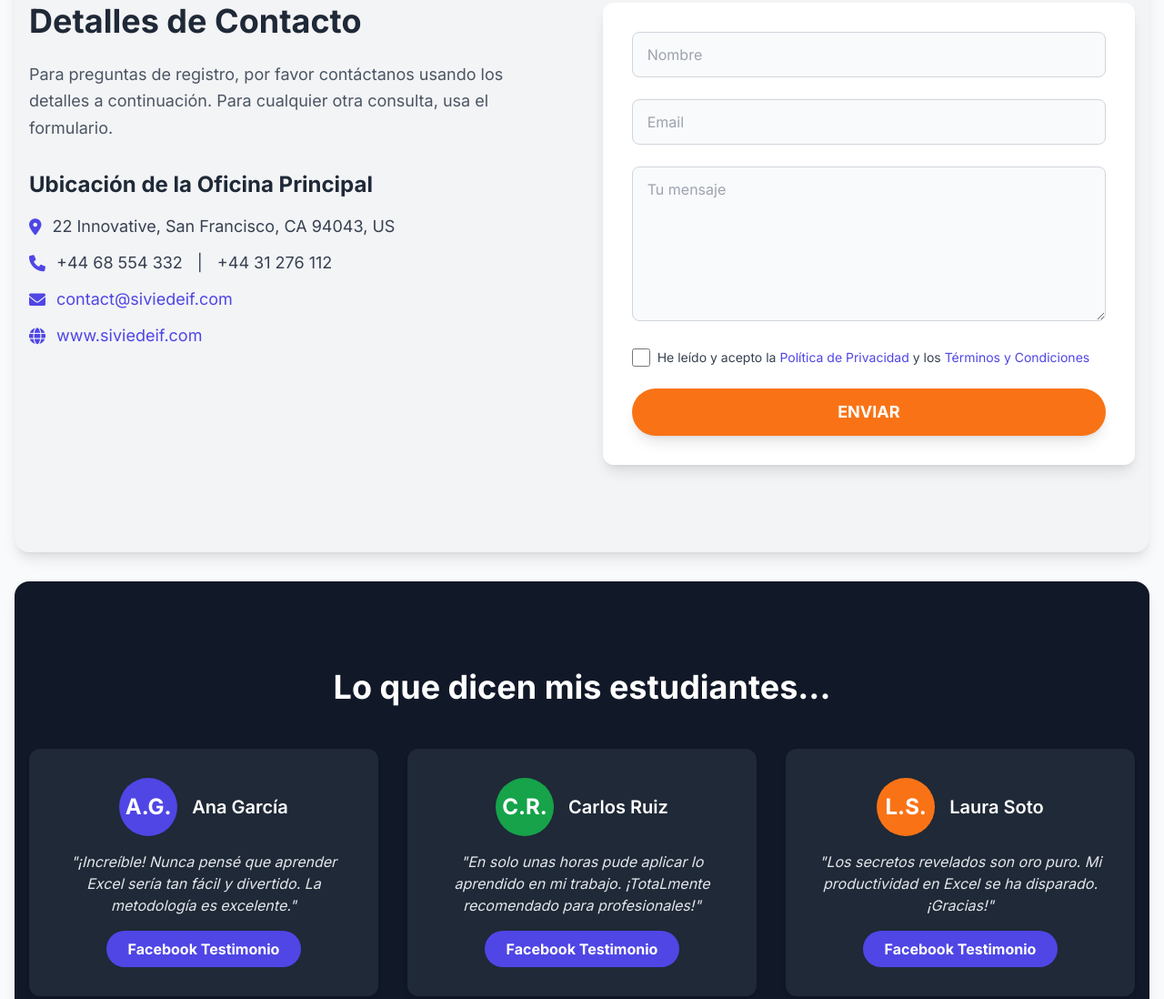
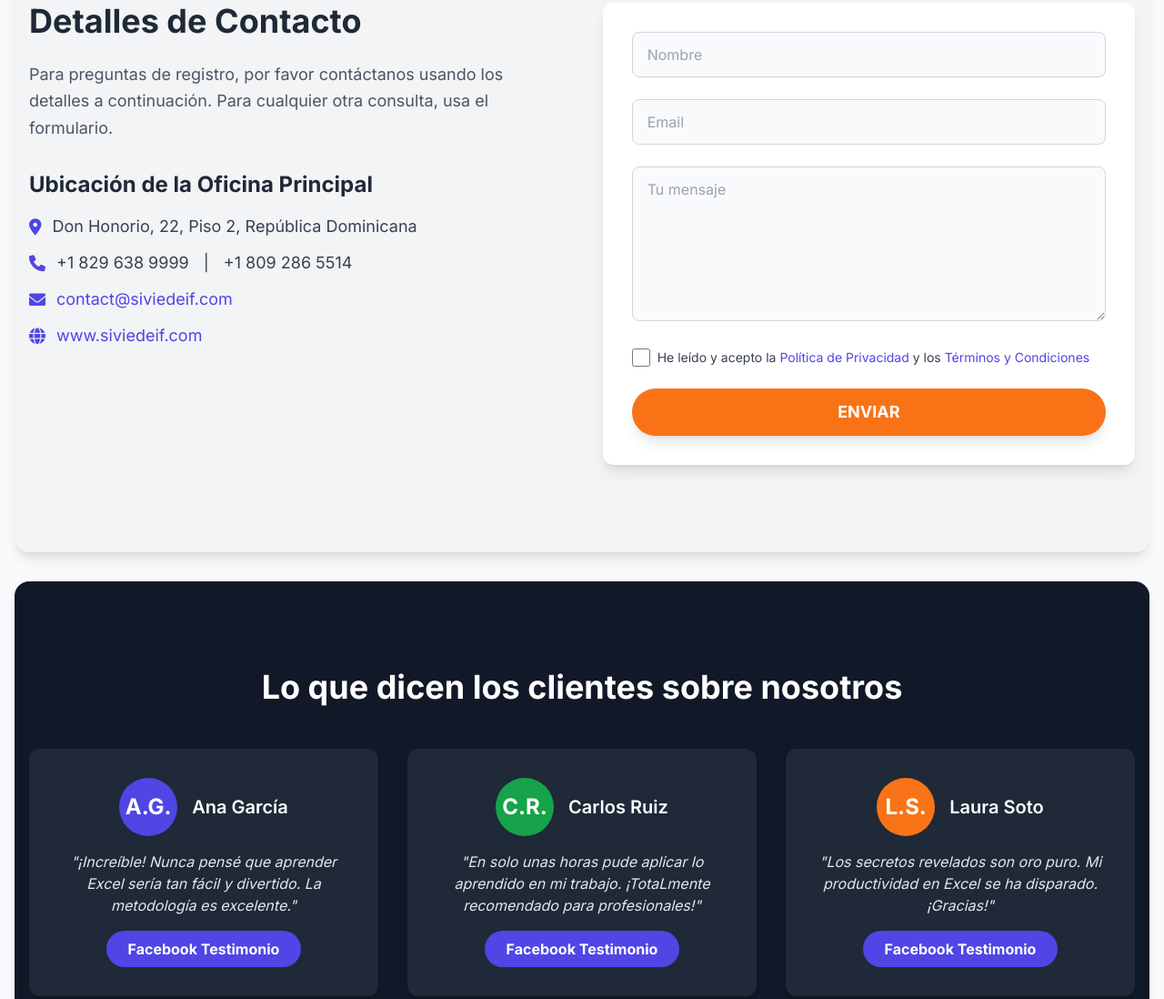
Before and after one commit to deivixadams/Landing-Page-Servicios, a plain HTML site: page index.html in a window 1280 px wide. Shown: the part 1485-2583 px from the top of the page at 91% size. Drawn offline with nearby package versions, Linux system fonts and the light colour scheme.

Commit message:
Variadas actualizaciones

```diff
--- a/index.html
+++ b/index.html
@@ -3,7 +3,7 @@
 <head>
     <meta charset="UTF-8">
     <meta name="viewport" content="width=device-width, initial-scale=1.0">
-    <title>Siviedeif - Small Learning Robots</title>
+    <title>Siviedeif - Turning Ai into action.</title>
     <!-- Tailwind CSS CDN -->
     <script src="https://cdn.tailwindcss.com"></script>
     <!-- Font Awesome CDN for social media icons -->
@@ -66,7 +66,7 @@
     <!-- Header/Navigation Bar -->
     <header class="bg-white shadow-md py-4">
         <nav class="container mx-auto px-4 flex justify-between items-center">
-            <a href="#" class="text-2xl font-bold text-indigo-600 rounded-lg p-2 hover:bg-indigo-50 transition duration-300">Siviedeif</a>
+            <a href="#" class="text-2xl font-bold text-indigo-600 rounded-lg p-2 hover:bg-indigo-50 transition duration-300">Siviedeif Ai Software</a>
             <div class="space-x-4">
                 <!-- Updated navigation links -->
                 <a href="#features" class="text-gray-600 hover:text-indigo-600 font-medium transition duration-300 rounded-lg p-2 hover:bg-gray-100">Servicios</a>
@@ -120,11 +120,11 @@
                 <div class="space-y-3 text-gray-700 text-lg">
                     <p class="flex items-center justify-center lg:justify-start">
                         <i class="fas fa-map-marker-alt text-indigo-600 mr-3"></i>
-                        22 Innovative, San Francisco, CA 94043, US
+                        Don Honorio, 22, Piso 2, República Dominicana
                     </p>
                     <p class="flex items-center justify-center lg:justify-start">
                         <i class="fas fa-phone text-indigo-600 mr-3"></i>
-                        +44 68 554 332 <span class="mx-4">|</span> +44 31 276 112
+                        +1 829 638 9999 <span class="mx-4">|</span> +1 809 286 5514
                     </p>
                     <p class="flex items-center justify-center lg:justify-start">
                         <i class="fas fa-envelope text-indigo-600 mr-3"></i>
@@ -181,7 +181,7 @@
     <!-- Testimonials Section -->
     <section id="testimonials-section" class="py-16 md:py-24 bg-gray-900 mx-4 mt-8 rounded-2xl shadow-lg text-white">
         <div class="container mx-auto px-4 text-center">
-            <h2 class="text-3xl md:text-4xl font-bold mb-12">Lo que dicen mis estudiantes...</h2>
+            <h2 class="text-3xl md:text-4xl font-bold mb-12">Lo que dicen los clientes sobre nosotros</h2>
             <div class="grid grid-cols-1 md:grid-cols-2 lg:grid-cols-3 gap-8">
                 <!-- Testimonial Card 1 -->
                 <div class="bg-gray-800 p-8 rounded-xl shadow-md hover:shadow-lg transition duration-300 transform hover:-translate-y-2">
```
